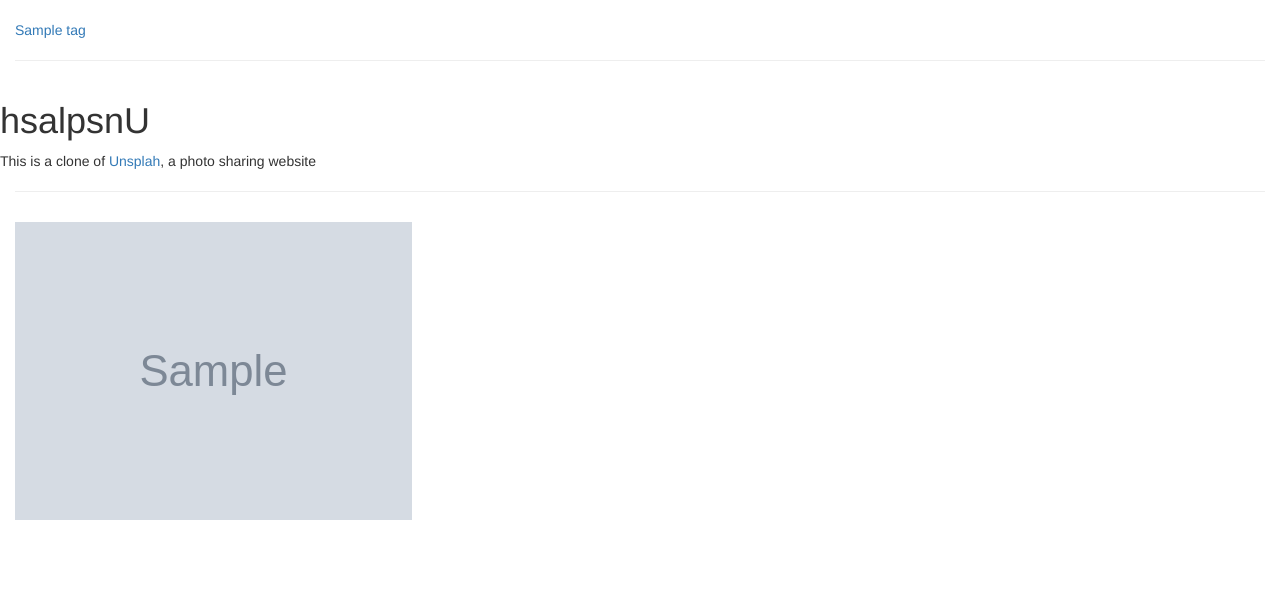
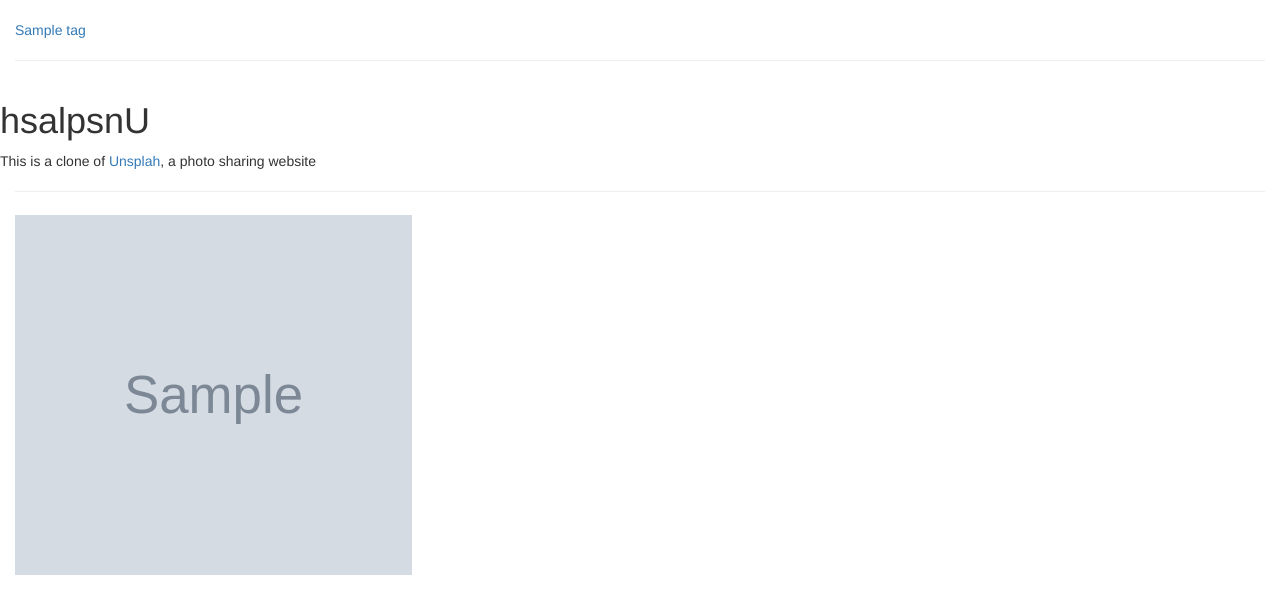
Before and after one commit to carolwanjohi/unsplash-clone, a Django app: page / in a window 1280 px wide. Shown: the part 52-666 px from the top of the page. Run offline with Django 3.2, Linux system fonts and the light colour scheme; tables that the repository leaves empty hold one stand-in row (values such as "Sample post"); grey boxes marked "Sample" are stand-in pictures; some libraries are stand-ins or nearby versions.

Commit message:
Change image size Change height of images to be smaller

```diff
--- a/unsplash/clone/static/css/index.css
+++ b/unsplash/clone/static/css/index.css
@@ -4,5 +4,6 @@
 }
 
 img.img-responsive{
-    margin-top: 0.75em;
+    margin-top: 0.25em;
+    height: 45vh;
 }
--- a/unsplash/clone/static/css/tag.css
+++ b/unsplash/clone/static/css/tag.css
@@ -1,4 +1,5 @@
 /*Style the tag template*/
-.imageColumn{
-    margin-top: 0.75em;
+img.img-responsive{
+    margin-top: 0.25em;
+    height: 45vh;
 }
```
